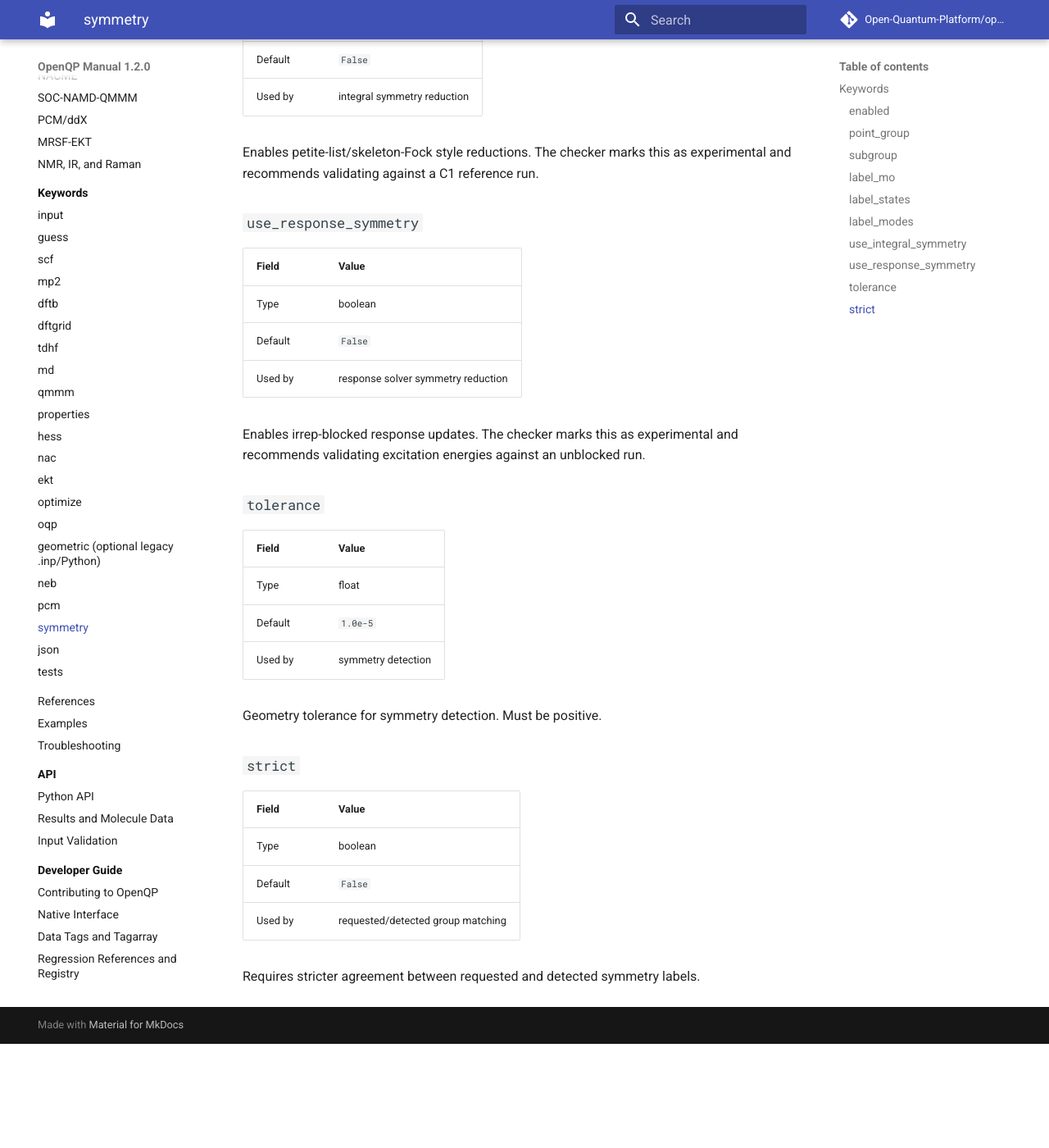
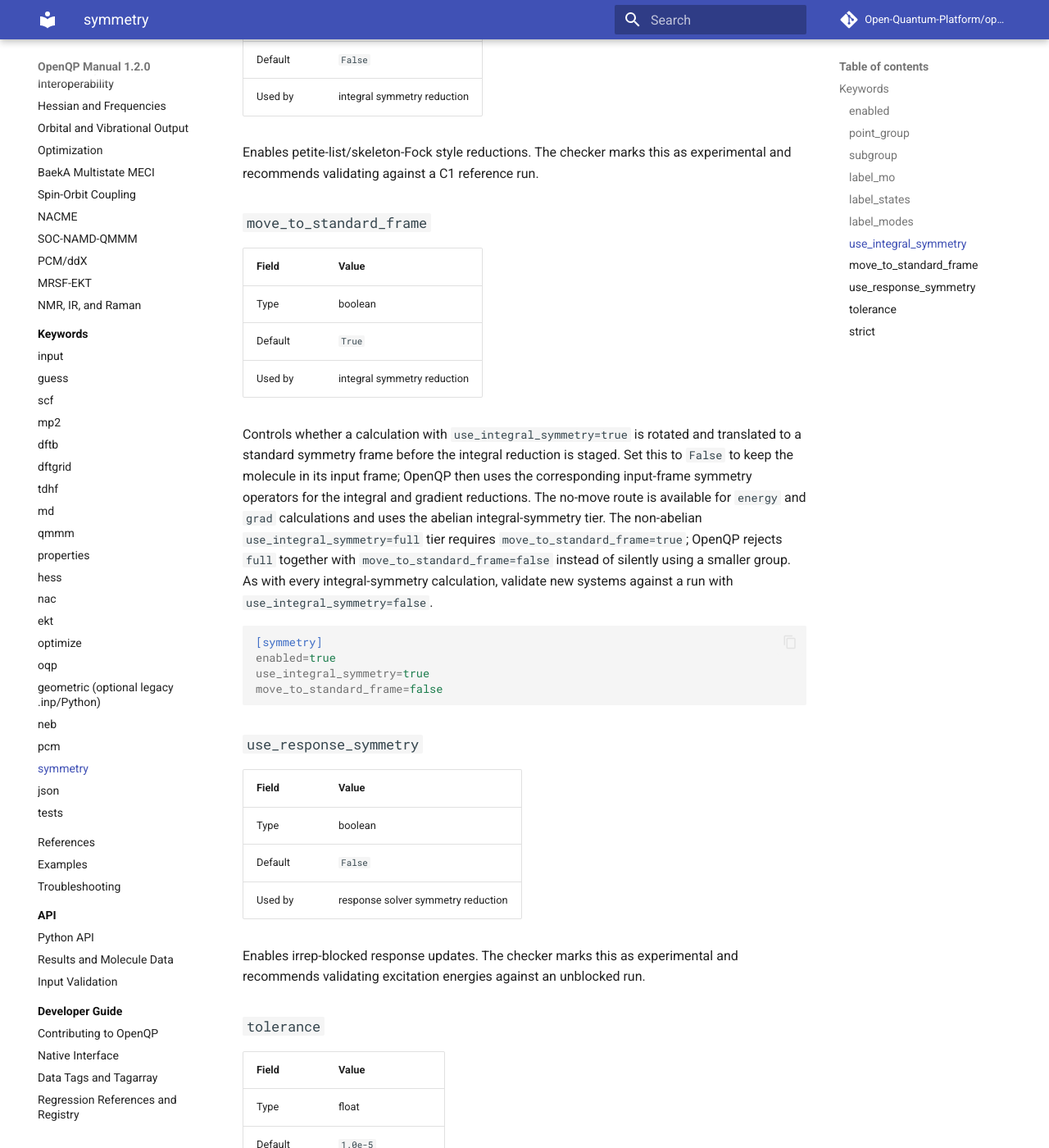
Before and after one commit to Open-Quantum-Platform/openqp-docs, an MkDocs documentation site: the page built from docs/keywords/symmetry.md, in a window 1280 px wide and 1400 px high, scrolled down 2363 px. Shown: the whole window at 82% size. Built offline with MkDocs 1.6.1 and Material for MkDocs 9.7.7, drawn with Linux system fonts in a browser that asks for light colours; comment, search, counter and statistics services are not loaded; before the commit the page ends 3636 px from its top, so only the background shows below that.

Commit message:
docs(symmetry): document no-move reduction and unique Hessian displacements (#35)
Document move_to_standard_frame, the full-tier standard-frame requirement, and the optional symmetry-unique numerical Hessian displacement path.

````diff
--- a/docs/keywords/symmetry.md
+++ b/docs/keywords/symmetry.md
@@ -79,6 +79,32 @@
 Enables petite-list/skeleton-Fock style reductions. The checker marks this as
 experimental and recommends validating against a C1 reference run.
 
+### `move_to_standard_frame`
+
+| Field | Value |
+| --- | --- |
+| Type | boolean |
+| Default | `True` |
+| Used by | integral symmetry reduction |
+
+Controls whether a calculation with `use_integral_symmetry=true` is rotated and
+translated to a standard symmetry frame before the integral reduction is
+staged. Set this to `False` to keep the molecule in its input frame; OpenQP then
+uses the corresponding input-frame symmetry operators for the integral and
+gradient reductions. The no-move route is available for `energy` and `grad`
+calculations and uses the abelian integral-symmetry tier. The non-abelian
+`use_integral_symmetry=full` tier requires `move_to_standard_frame=true`; OpenQP
+rejects `full` together with `move_to_standard_frame=false` instead of silently
+using a smaller group. As with every integral-symmetry calculation, validate new
+systems against a run with `use_integral_symmetry=false`.
+
+```ini
+[symmetry]
+enabled=true
+use_integral_symmetry=true
+move_to_standard_frame=false
+```
+
 ### `use_response_symmetry`
 
 | Field | Value |
````
Also changed, not shown: docs/keywords/hess.md (+19 -0 lines), docs/workflows/hessian.md (+6 -0 lines).
